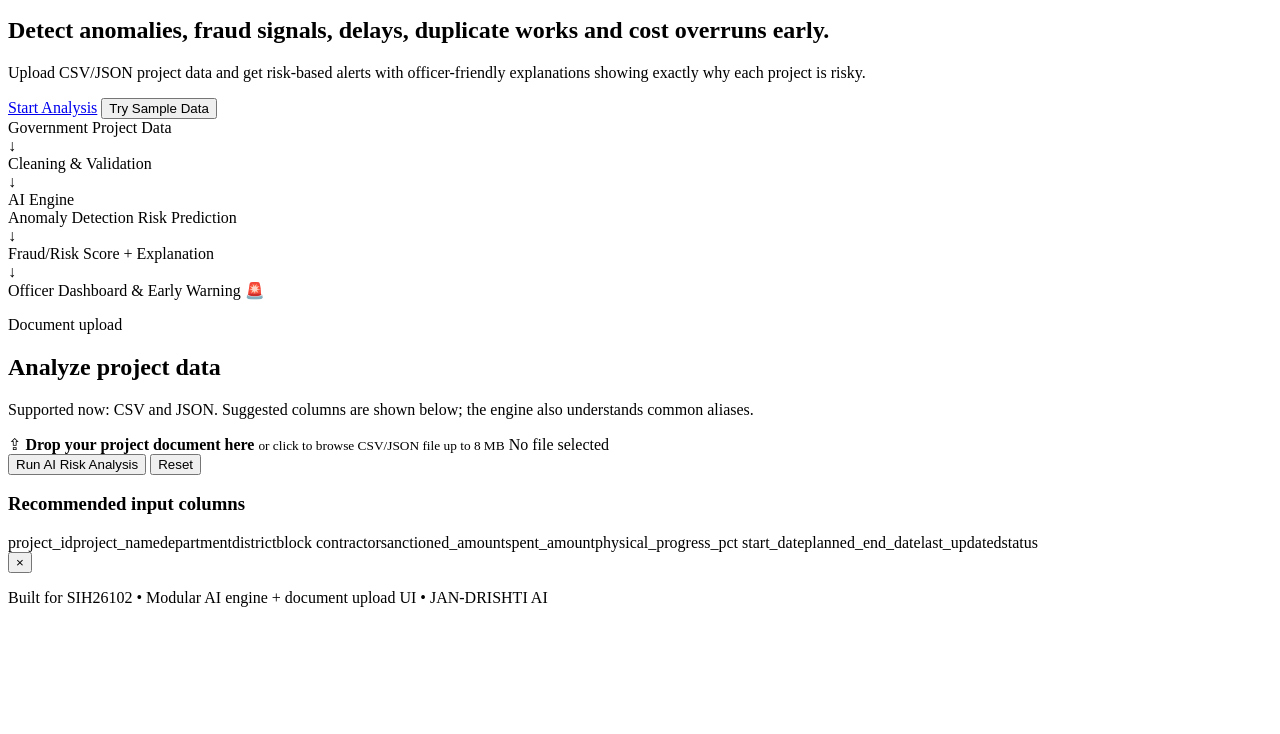
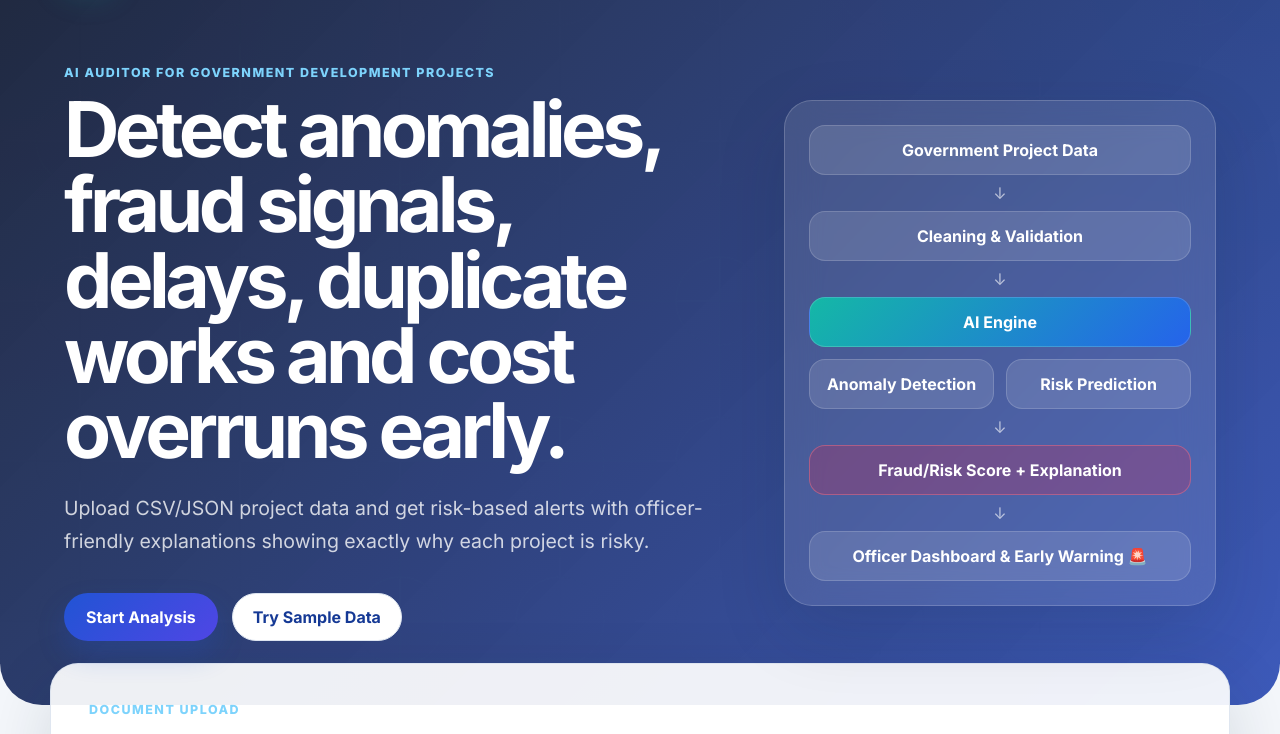
Before and after one commit to Aniket-008/SIH_winner, a plain HTML site: page website/index.html in a window 1280 px wide. Shown: the part 99-833 px from the top of the page. Before the commit the page ends 800 px from the top, so only its background shows below. Drawn offline with Linux system fonts and the light colour scheme.

Commit message:
Rename stylesheet and update script references

```diff
--- a/website/index.html
+++ b/website/index.html
@@ -8,8 +8,7 @@
     <link rel="preconnect" href="https://fonts.googleapis.com" />
     <link rel="preconnect" href="https://fonts.gstatic.com" crossorigin />
     <link href="https://fonts.googleapis.com/css2?family=Inter:wght@400;500;600;700;800&display=swap" rel="stylesheet" />
-    <link rel="stylesheet" href="style.css">
-    <script src="script.js"></script>
+    <link rel="stylesheet" href="styles.css" />
   </head>
   <body>
     <header class="hero">
```
